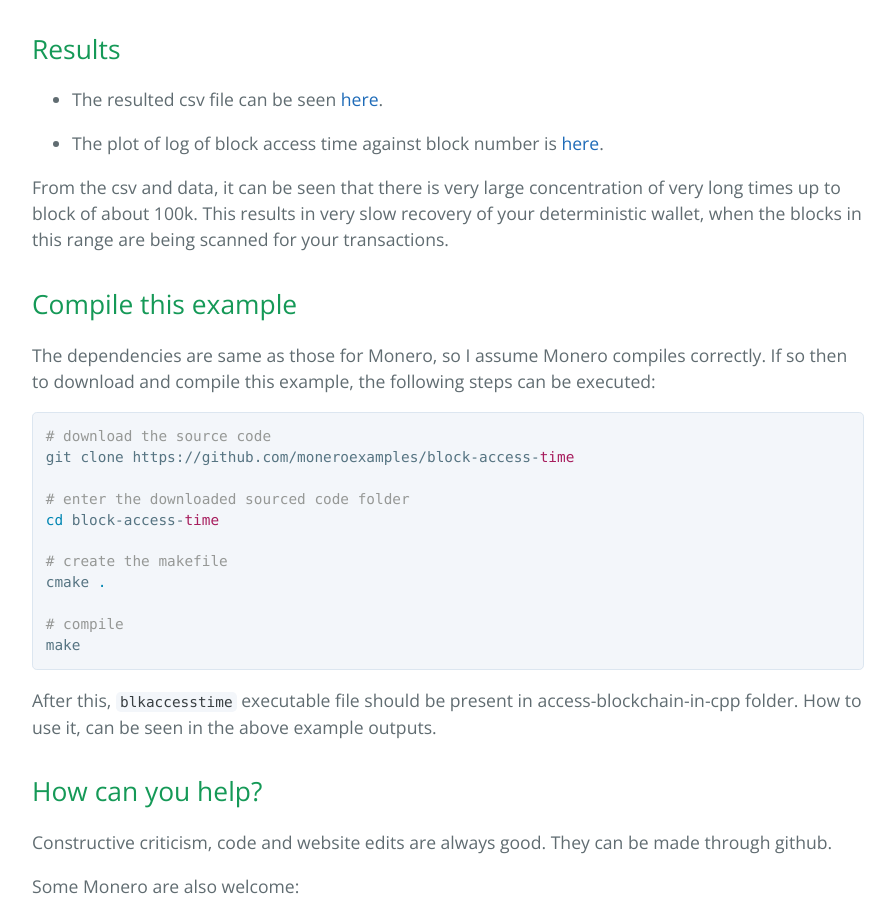
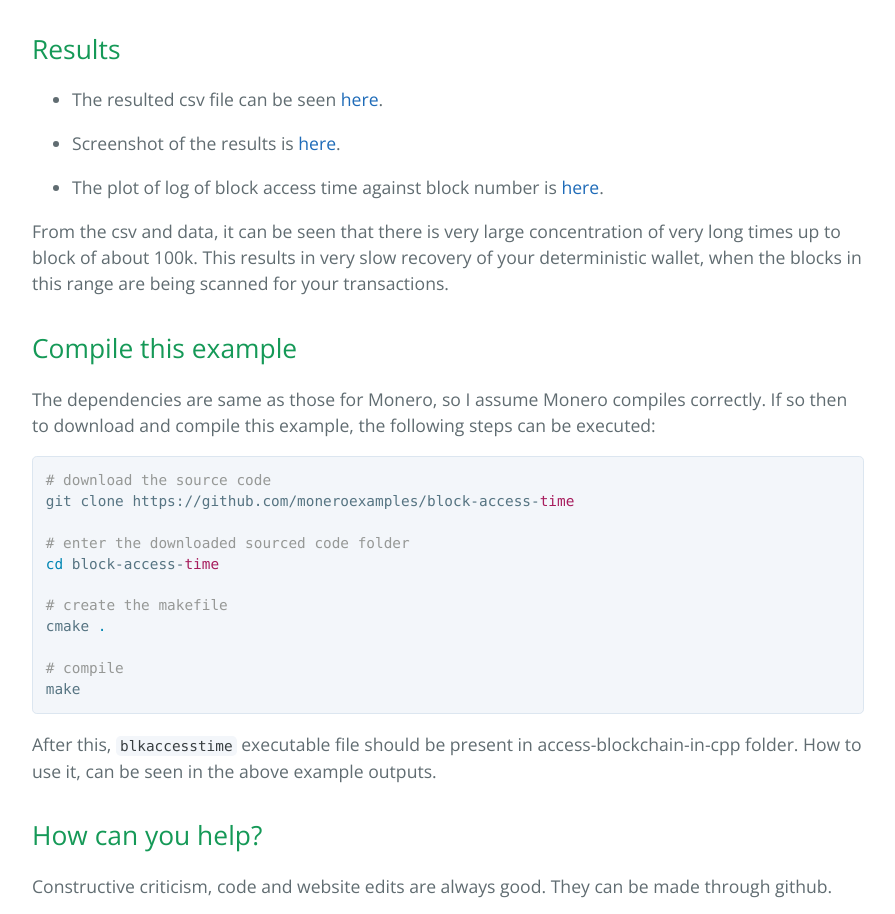
Before and after one commit to moneroexamples/block-access-time, a plain HTML site: page index.html in a window 1280 px wide. Shown: the part 4424-5338 px from the top of the page, without its empty margins (192-1087 px from the left). Drawn offline with nearby package versions, Linux system fonts and the light colour scheme.

```diff
--- a/index.html
+++ b/index.html
@@ -214,6 +214,7 @@
 
 <ul>
 <li><p>The resulted csv file can be seen <a href="https://mega.nz/#!P4cWWTLK!Eb5m4q4f5Tx-5p5FNMwF7cv0ckvPTX5Hy5fqGn7VFm4">here</a>.</p></li>
+<li><p>Screenshot of the results is <a href="http://i.imgur.com/BU0RBYs.png">here</a>.</p></li>
 <li><p>The plot of log of block access time against block number is <a href="http://i.imgur.com/2xmAF0c.png">here</a>.</p></li>
 </ul>
 
```
Also changed, not shown: params.json (+1 -1 lines).
